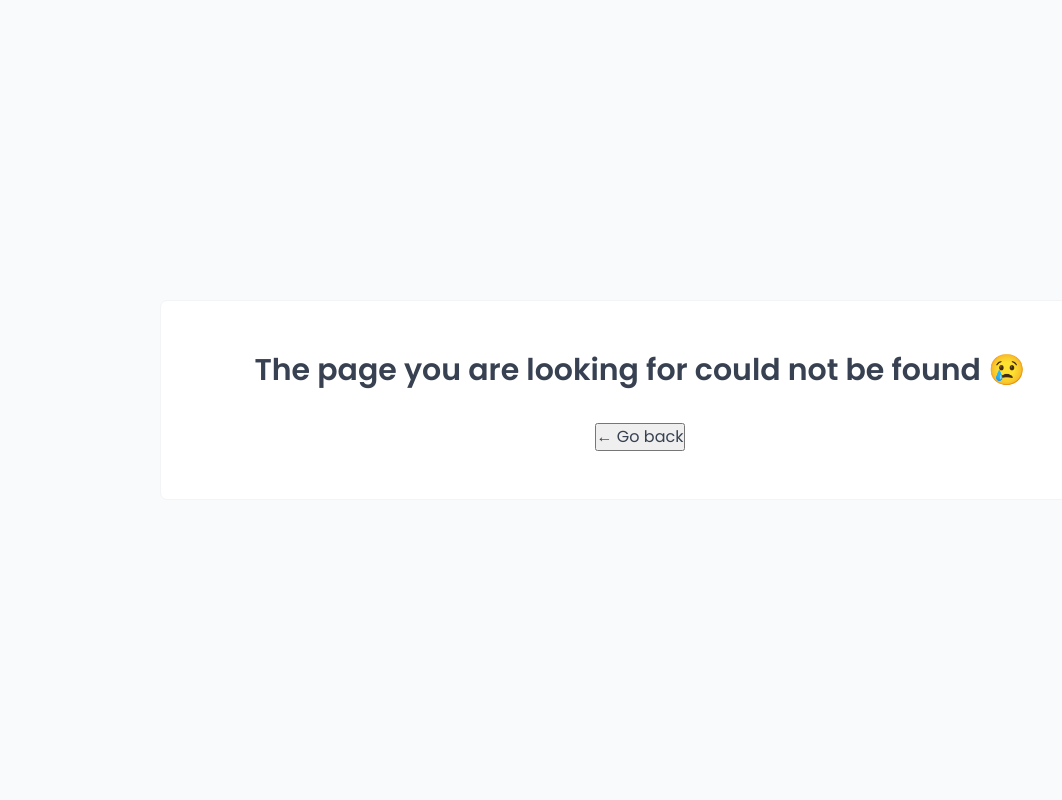
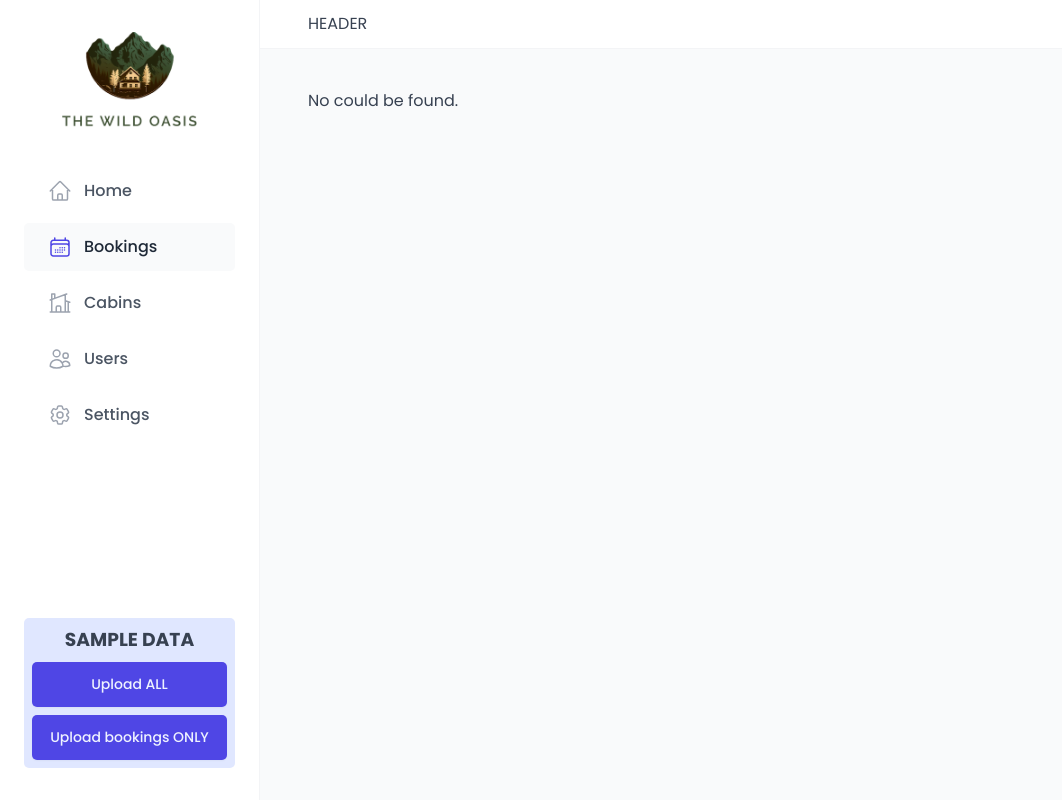
Before and after one commit to SwatiRanjangit/The-Wild-Oasis, a React (Vite) app: page /bookings/1 in a window 1280 px wide. Shown: the whole page, without its empty margins (0-1062 px from the left). Built offline with nearby package versions, Linux system fonts and the light colour scheme; no server answers; the database is empty; a web font is replaced by a local one.

Commit message:
bookings details updated

```diff
--- a/src/App.jsx
+++ b/src/App.jsx
@@ -9,6 +9,7 @@ import Account from "./pages/Account";
 import Login from "./pages/Login";
 import PageNotFound from "./pages/PageNotFound";
 import AppLayout from "./ui/AppLayout";
+import Booking from "./pages/Booking";
 import { QueryClient, QueryClientProvider } from "@tanstack/react-query";
 import { ReactQueryDevtools } from "@tanstack/react-query-devtools";
 import { Toaster } from "react-hot-toast";
@@ -33,6 +34,7 @@ function App() {
             <Route index element={<Navigate replace to="dashboard" />} />
             <Route path="dashboard" element={<Dashboard />} />
             <Route path="bookings" element={<Bookings />} />
+            <Route path="bookings/:bookingId" element={<Booking />} />
             <Route path="cabins" element={<Cabins />} />
             <Route path="users" element={<Users />} />
             <Route path="settings" element={<Settings />} />
--- a/src/features/bookings/BookingDataBox.jsx
+++ b/src/features/bookings/BookingDataBox.jsx
@@ -1,21 +1,21 @@
-import styled from 'styled-components';
-import { format } from 'date-fns';
+import styled from "styled-components";
+import { format } from "date-fns";
 
-import { box } from 'styles/styles';
-import { formatDistanceFromNow } from 'utils/helpers';
-import { isToday } from 'date-fns/esm';
-import { formatCurrency } from 'utils/helpers';
+// import { box } from "../../styles/GlobalStyles";
+import { formatDistanceFromNow } from "../../utils/helpers";
+import { isToday } from "date-fns/esm";
+import { formatCurrency } from "../../utils/helpers";
 import {
   HiOutlineChatBubbleBottomCenterText,
   HiOutlineCheckCircle,
   HiOutlineCurrencyDollar,
   HiOutlineHomeModern,
-} from 'react-icons/hi2';
-import DataItem from 'ui/DataItem';
-import { Flag } from 'ui/Flag';
+} from "react-icons/hi2";
+import DataItem from "../../ui/DataItem";
+import { Flag } from "../../ui/Flag";
 
 const StyledBookingDataBox = styled.section`
-  ${box} /* padding: 3.2rem 4rem; */
+  padding: 3.2rem 4rem;
   overflow: hidden;
 `;
 
@@ -44,7 +44,7 @@ const Header = styled.header`
   }
 
   & span {
-    font-family: 'Sono';
+    font-family: "Sono";
     font-size: 2rem;
     margin-left: 4px;
   }
@@ -77,9 +77,9 @@ const Price = styled.div`
   margin-top: 2.4rem;
 
   background-color: ${(props) =>
-    props.isPaid ? 'var(--color-green-100)' : 'var(--color-yellow-100)'};
+    props.isPaid ? "var(--color-green-100)" : "var(--color-yellow-100)"};
   color: ${(props) =>
-    props.isPaid ? 'var(--color-green-700)' : 'var(--color-yellow-700)'};
+    props.isPaid ? "var(--color-green-700)" : "var(--color-yellow-700)"};
 
   & p:last-child {
     text-transform: uppercase;
@@ -106,8 +106,8 @@ function BookingDataBox({ booking }) {
     created_at,
     startDate,
     endDate,
-    numNights,
-    numGuests,
+    numberNights,
+    numberGuests,
     cabinPrice,
     extrasPrice,
     totalPrice,
@@ -124,16 +124,16 @@ function BookingDataBox({ booking }) {
         <div>
           <HiOutlineHomeModern />
           <p>
-            {numNights} nights in Cabin <span>{cabinName}</span>
+            {numberNights} nights in Cabin <span>{cabinName}</span>
           </p>
         </div>
 
         <p>
-          {format(new Date(startDate), 'EEE, MMM dd yyyy')} (
+          {format(new Date(startDate), "EEE, MMM dd yyyy")} (
           {isToday(new Date(startDate))
-            ? 'Today'
+            ? "Today"
             : formatDistanceFromNow(startDate)}
-          ) &mdash; {format(new Date(endDate), 'EEE, MMM dd yyyy')}
+          ) &mdash; {format(new Date(endDate), "EEE, MMM dd yyyy")}
         </p>
       </Header>
 
@@ -141,7 +141,7 @@ function BookingDataBox({ booking }) {
         <Guest>
           {countryFlag && <Flag src={countryFlag} alt={`Flag of ${country}`} />}
           <p>
-            {guestName} {numGuests > 1 ? `+ ${numGuests - 1} guests` : ''}
+            {guestName} {numberGuests > 1 ? `+ ${numberGuests - 1} guests` : ""}
           </p>
           <span>&bull;</span>
           <p>{email}</p>
@@ -152,14 +152,14 @@ function BookingDataBox({ booking }) {
         {observations && (
           <DataItem
             icon={<HiOutlineChatBubbleBottomCenterText />}
-            label='Observations'
+            label="Observations"
           >
             {observations}
           </DataItem>
         )}
 
-        <DataItem icon={<HiOutlineCheckCircle />} label='Breakfast included?'>
-          {hasBreakfast ? 'Yes' : 'No'}
+        <DataItem icon={<HiOutlineCheckCircle />} label="Breakfast included?">
+          {hasBreakfast ? "Yes" : "No"}
         </DataItem>
 
         <Price isPaid={isPaid}>
@@ -172,12 +172,12 @@ function BookingDataBox({ booking }) {
               )} breakfast)`}
           </DataItem>
 
-          <p>{isPaid ? 'Paid' : 'Will pay at property'}</p>
+          <p>{isPaid ? "Paid" : "Will pay at property"}</p>
         </Price>
       </Section>
 
       <Footer>
-        <p>Booked {format(new Date(created_at), 'EEE, MMM dd yyyy, p')}</p>
+        <p>Booked {format(new Date(created_at), "EEE, MMM dd yyyy, p")}</p>
       </Footer>
     </StyledBookingDataBox>
   );
--- a/src/features/bookings/BookingDetail.jsx
+++ b/src/features/bookings/BookingDetail.jsx
@@ -1,22 +1,22 @@
-import { useNavigate } from 'react-router-dom';
-import styled from 'styled-components';
+import { useNavigate } from "react-router-dom";
+import styled from "styled-components";
 
-import Spinner from 'ui/Spinner';
-import BookingDataBox from './BookingDataBox';
-import Row from 'ui/Row';
-import Heading from 'ui/Heading';
-import Tag from 'ui/Tag';
-import ButtonGroup from 'ui/ButtonGroup';
-import Button from 'ui/Button';
-import Modal from 'ui/Modal';
-import ConfirmDelete from 'ui/ConfirmDelete';
+import Spinner from "../../ui/Spinner";
+import BookingDataBox from "./BookingDataBox";
+import Row from "../../ui/Row";
+import Heading from "../../ui/Heading";
+import Tag from "../../ui/Tag";
+import ButtonGroup from "../../ui/ButtonGroup";
+import Button from "../../ui/Button";
+import Modal from "../../ui/Modal";
+import ConfirmDelete from "../../ui/ConfirmDelete";
 
-import { useBooking } from 'features/bookings/useBooking';
-import { useDeleteBooking } from './useDeleteBooking';
-import { useMoveBack } from 'hooks/useMoveBack';
-import { useCheckout } from 'features/check-in-out/useCheckout';
-import ButtonText from 'ui/ButtonText';
-import Empty from 'ui/Empty';
+import { useBooking } from "../../features/bookings/useBooking";
+import { useDeleteBooking } from "./useDeleteBooking";
+import { useMoveBack } from "../../hooks/useMoveBack";
+import { useCheckout } from "../../features/check-in-out/useCheckout";
+import ButtonText from "../../ui/ButtonText";
+import Empty from "../../ui/Empty";
 
 const HeadingGroup = styled.div`
   display: flex;
@@ -25,20 +25,21 @@ const HeadingGroup = styled.div`
 `;
 
 function BookingDetail() {
-  const { booking } = useBooking();
-  const { mutate: deleteBooking, isLoading: isDeleting } = useDeleteBooking();
-  const { mutate: checkout, isLoading: isCheckingOut } = useCheckout();
+  const { booking, isLoading } = useBooking();
+
+  // const { mutate: deleteBooking, isLoading: isDeleting } = useDeleteBooking();
+  // const { mutate: checkout, isLoading: isCheckingOut } = useCheckout();
 
   const moveBack = useMoveBack();
-  const navigate = useNavigate();
+  // const navigate = useNavigate();
 
-  // if (isLoading) return <Spinner />;
-  // if (!booking) return <Empty resource='booking' />;
+  if (isLoading) return <Spinner />;
+  if (!booking) return <Empty resource="booking" />;
 
   const statusToTagName = {
-    unconfirmed: 'blue',
-    'checked-in': 'green',
-    'checked-out': 'silver',
+    unconfirmed: "blue",
+    "checked-in": "green",
+    "checked-out": "silver",
   };
 
   const { id: bookingId, status } = booking;
@@ -46,44 +47,39 @@ function BookingDetail() {
   // We return a fragment so that these elements fit into the page's layout
   return (
     <>
-      <Row type='horizontal'>
+      <Row type="horizontal">
         <HeadingGroup>
-          <Heading type='h1'>Booking #{bookingId}</Heading>
-          <Tag type={statusToTagName[status]}>{status.replace('-', ' ')}</Tag>
+          <Heading as="h1">Booking #{bookingId} </Heading>
+          <Tag type={statusToTagName[status]}>{status.replace("-", " ")}</Tag>
         </HeadingGroup>
         <ButtonText onClick={moveBack}>&larr; Back</ButtonText>
       </Row>
 
       <BookingDataBox booking={booking} />
 
-      <ButtonGroup>
-        {status === 'unconfirmed' && (
-          <Button onClick={() => navigate(`/checkin/${bookingId}`)}>
-            Check in
-          </Button>
-        )}
+      {/* <ButtonGroup>
+        {status === "unconfirmed" && <Button>Check in</Button>}
 
-        {status === 'checked-in' && (
-          <Button onClick={() => checkout(bookingId)} disabled={isCheckingOut}>
-            Check out
-          </Button>
-        )}
+        {status === "checked-in" && <Button>Check out</Button>}
 
         <Modal>
-          <Modal.Toggle opens='delete'>
-            <Button variation='danger'>Delete booking</Button>
+          <Modal.Toggle opens="delete">
+            <Button variation="danger">Delete booking</Button>
           </Modal.Toggle>
-          <Modal.Window name='delete'>
+          <Modal.Window name="delete">
             <ConfirmDelete
-              resource='booking'
+              resource="booking"
               // These options will be passed wherever the function gets called, and they determine what happens next
-              onConfirm={(options) => deleteBooking(bookingId, options)}
-              disabled={isDeleting}
+              // onConfirm={(options) => deleteBooking(bookingId, options)}
+              // disabled={isDeleting}
             />
           </Modal.Window>
         </Modal>
 
-        <Button variation='secondary' onClick={moveBack}>
+
+      </ButtonGroup> */}
+      <ButtonGroup>
+        <Button variation="secondary" onClick={moveBack}>
           Back
         </Button>
       </ButtonGroup>
--- a/src/features/bookings/BookingRow.jsx
+++ b/src/features/bookings/BookingRow.jsx
@@ -1,5 +1,5 @@
 import styled from "styled-components";
-import { Navigate } from "react-router-dom";
+import { Navigate, useNavigate } from "react-router-dom";
 import {
   HiPencil,
   HiTrash,
@@ -74,6 +74,7 @@ function BookingRow({
     cabins: { name: cabinName },
   },
 }) {
+  const navigate = useNavigate();
   const statusToTagName = {
     unconfirmed: "blue",
     "checked-in": "green",
@@ -100,7 +101,21 @@ function BookingRow({
         </span>
       </Stacked>
       <Tag type={statusToTagName[status]}>{status.replace("-", " ")}</Tag>
+
       <Amount>{formatCurrency(totalPrice)}</Amount>
+
+      <Modal>
+        <Menus.Menu>
+          <Menus.Toggle id={bookingId} />
+          <Menus.List id={bookingId} />
+          <Menus.Button
+            icon={<HiEye />}
+            onClick={() => navigate(`/bookings/${bookingId}`)}
+          >
+            See details
+          </Menus.Button>
+        </Menus.Menu>
+      </Modal>
     </Table.Row>
   );
 }
--- a/src/features/bookings/BookingTable.jsx
+++ b/src/features/bookings/BookingTable.jsx
@@ -29,7 +29,7 @@ import Empty from "../../ui/Empty";
 // We want each table row to have a menu, and we only want one of them to be open at the same time. We also want this functionality to be reusable. We could add a openID state here to the table, but that wouldn't really be reusable... The best way is to use a compound component
 
 function BookingTable() {
-  const { bookings, isLoading } = useBookings();
+  const { bookings, isLoading, count } = useBookings();
 
   if (isLoading) return <Spinner />;
 
@@ -63,9 +63,9 @@ function BookingTable() {
           )}
         />
 
-        {/* <Table.Footer>
+        <Table.Footer>
           <Pagination count={count} />
-        </Table.Footer> */}
+        </Table.Footer>
       </Table>
     </Menus>
   );
--- a/src/features/bookings/useBookings.js
+++ b/src/features/bookings/useBookings.js
@@ -1,10 +1,11 @@
-import { useQuery } from "@tanstack/react-query";
+import { useQuery, useQueryClient } from "@tanstack/react-query";
 import { getBookings } from "../../services/apiBookings";
 import { useSearchParams } from "react-router-dom";
 // import { useSearchParams } from "react-router-dom";
-// import { PAGE_SIZE } from "../../utils/constants";
+import { PAGE_SIZE } from "../../utils/constants";
 
 export function useBookings() {
+  const queryClient = useQueryClient();
   const [searchParams] = useSearchParams();
 
   // Filter
@@ -19,14 +20,32 @@ export function useBookings() {
   const sortByRaw = searchParams.get("sortBy") || "startDate-desc";
   const [field, direction] = sortByRaw.split("-");
   const sortBy = { field, direction };
+
+  //Pagination
+  const page = !searchParams.get("page") ? 1 : Number(searchParams.get("page"));
+
+  //QUERY
   const {
     isLoading,
-    data: bookings,
+    data: { data: bookings, count } = {},
     error,
   } = useQuery({
-    queryKey: ["bookings", filter, sortBy],
-    queryFn: () => getBookings({ filter, sortBy }),
+    queryKey: ["bookings", filter, sortBy, page],
+    queryFn: () => getBookings({ filter, sortBy, page }),
   });
 
-  return { isLoading, error, bookings };
+  //PRE-FETCHING
+  const pageCount = Math.ceil(count / PAGE_SIZE);
+  if (page < pageCount)
+    queryClient.prefetchQuery({
+      queryKey: ["bookings", filter, sortBy, page + 1],
+      queryFn: () => getBookings({ filter, sortBy, page: page + 1 }),
+    });
+
+  if (page > 1)
+    queryClient.prefetchQuery({
+      queryKey: ["bookings", filter, sortBy, page - 1],
+      queryFn: () => getBookings({ filter, sortBy, page: page - 1 }),
+    });
+  return { isLoading, error, bookings, count };
 }
--- a/src/services/apiBookings.js
+++ b/src/services/apiBookings.js
@@ -1,11 +1,13 @@
 import { getToday } from "../utils/helpers";
 import supabase from "./supabase";
+import { PAGE_SIZE } from "../utils/constants";
 
-export async function getBookings({ filter, sortBy }) {
+export async function getBookings({ filter, sortBy, page }) {
   let query = supabase
     .from("bookings")
     .select(
-      "id, created_at,startDate, endDate,numberNights,numberGuests,status,totalPrice, cabins(name), guests(fullName,email)"
+      "id, created_at, startDate, endDate, numberNights, numberGuests, status, totalPrice, cabins(name), guests(fullName, email)",
+      { count: "exact" }
     );
 
   //FILTER
@@ -18,13 +20,19 @@ export async function getBookings({ filter, sortBy }) {
       ascending: sortBy.direction === "asc",
     });
 
-  const { data, error } = await query;
+  if (page) {
+    const from = (page - 1) * PAGE_SIZE;
+    const to = from + PAGE_SIZE - 1;
+    query = query.range(from, to);
+  }
+
+  const { data, error, count } = await query;
 
   if (error) {
     console.log(error);
     throw new Error("Bookings could not be loaded");
   }
-  return data;
+  return { data, count };
 }
 
 export async function getBooking(id) {
--- a/src/ui/Pagination.jsx
+++ b/src/ui/Pagination.jsx
@@ -1,4 +1,7 @@
+import { HiChevronLeft, HiChevronRight } from "react-icons/hi2";
+import { useSearchParams } from "react-router-dom";
 import styled from "styled-components";
+import { PAGE_SIZE } from "../utils/constants";
 
 const StyledPagination = styled.div`
   width: 100%;
@@ -56,8 +59,52 @@ const PaginationButton = styled.button`
   }
 `;
 
-function Pagination() {
-  return <div></div>;
+function Pagination({ count }) {
+  const [searchParams, setSearchParams] = useSearchParams();
+
+  const currentPage = !searchParams.get("page")
+    ? 1
+    : Number(searchParams.get("page"));
+
+  const pageCount = Math.ceil(count / PAGE_SIZE);
+
+  function nextPage() {
+    const next = currentPage === pageCount ? currentPage : currentPage + 1;
+
+    searchParams.set("page", next);
+    setSearchParams(searchParams);
+  }
+  function prevPage() {
+    const prev = currentPage === 1 ? currentPage : currentPage - 1;
+    searchParams.set("page", prev);
+    setSearchParams(searchParams);
+  }
+
+  if (pageCount <= 1) return null;
+  return (
+    <StyledPagination>
+      <P>
+        Showing <span>{(currentPage - 1) * PAGE_SIZE + 1}</span> to{" "}
+        <span>
+          {currentPage === pageCount ? count : currentPage * PAGE_SIZE}
+        </span>{" "}
+        of <span>{count}</span> results
+      </P>
+
+      <Buttons>
+        <PaginationButton onClick={prevPage} disabled={currentPage === 1}>
+          <HiChevronLeft /> <span>Previous</span>
+        </PaginationButton>
+        <PaginationButton
+          onClick={nextPage}
+          disabled={currentPage === pageCount}
+        >
+          <span>Next</span>
+          <HiChevronRight />
+        </PaginationButton>
+      </Buttons>
+    </StyledPagination>
+  );
 }
 
 export default Pagination;
--- a/src/utils/constants.js
+++ b/src/utils/constants.js
@@ -1 +1 @@
-export const PAGE_SIZE = 10;
+export const PAGE_SIZE = 3;
```
